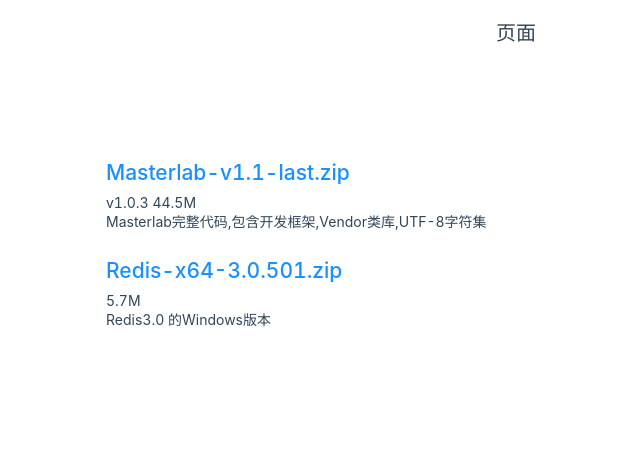
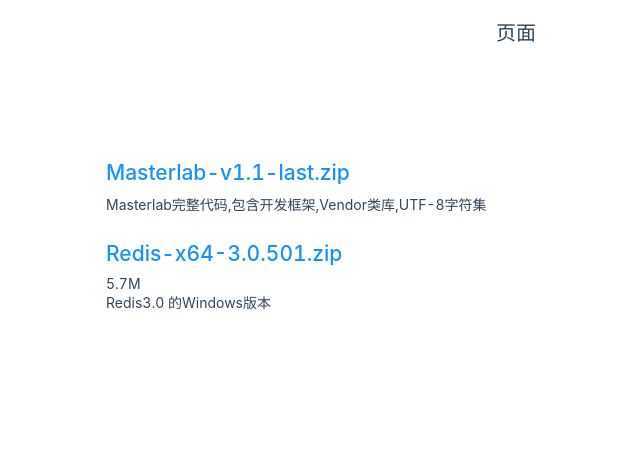
Before and after one commit to gopeak/masterlab_site, a PHP site: page /download.php in a window 1280 px wide. Shown: the part 327-798 px from the top of the page, without its empty margins (124-764 px from the left). Run offline with PHP 8.4, Linux system fonts and the light colour scheme; some libraries are stand-ins or nearby versions.

Commit message:
删除下载大小

```diff
--- a/ant/download.php
+++ b/ant/download.php
@@ -232,7 +232,7 @@ if (isset($_GET['file'])) {
                     <li>
                         <img src="./about_files/intro-landscape.svg" class="face">
                         <div class="person">
-                            <h4><a href="?file=masterlab-v1.1.zip">Masterlab-v1.1-last.zip</a></h4> v1.0.3 44.5M
+                            <h4><a href="?file=masterlab-v1.1.zip">Masterlab-v1.1-last.zip</a></h4>
                             <p>Masterlab完整代码,包含开发框架,Vendor类库,UTF-8字符集</p>
                         </div>
                     </li>
```
